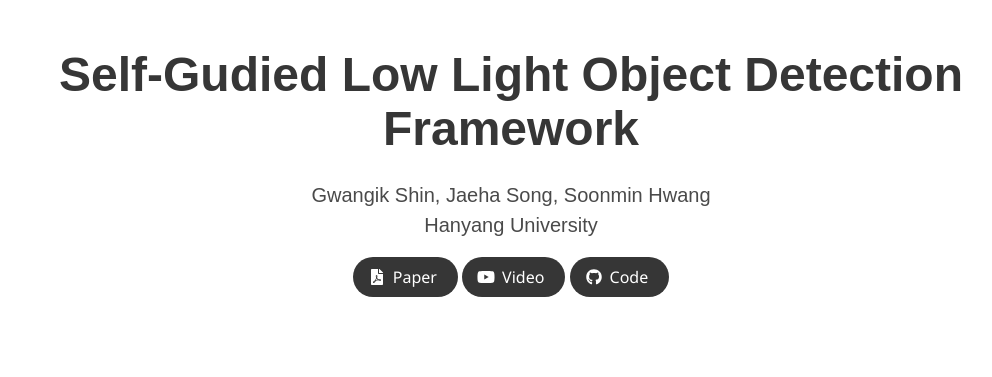
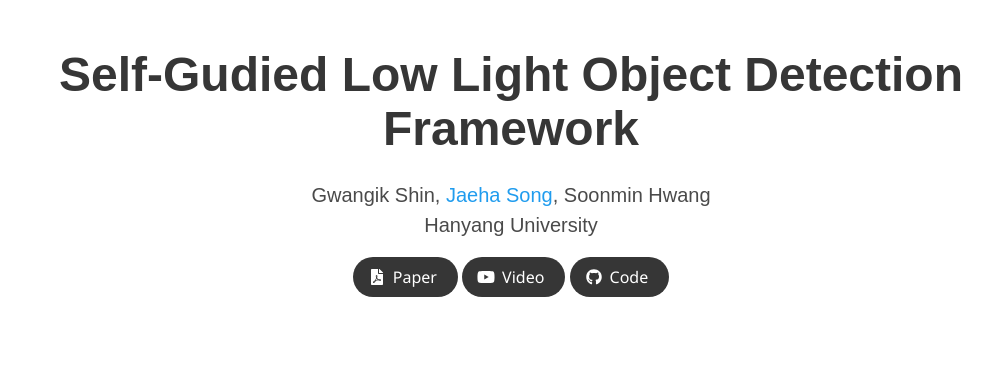
Before and after one commit to gw-shin/sgldet-page, a Jekyll site: the page built from index.md, in a window 1280 px wide. Shown: the top 377 px of the page, without its empty margins (129-1121 px from the left). Built offline with Jekyll 4.4.1, drawn with Linux system fonts in a browser that asks for light colours; some web fonts are replaced; part of the change alters nothing that is shown.

```diff
--- a/index.md
+++ b/index.md
@@ -2,7 +2,7 @@
 layout: project_page
 permalink: /
 title: Self-Gudied Low Light Object Detection Framework
-authors: Gwangik Shin, Jaeha Song, Soonmin Hwang
+authors: "Gwangik Shin, <a href='https://www.linkedin.com/in/archiiive99/' target='_blank'>Jaeha Song</a>, Soonmin Hwang"
 affiliations: Hanyang University
 paper: https://openreview.net/pdf?id=MGgAJ8yy2D
 video: https://www.youtube.com/results?search_query=turing+machine
```
